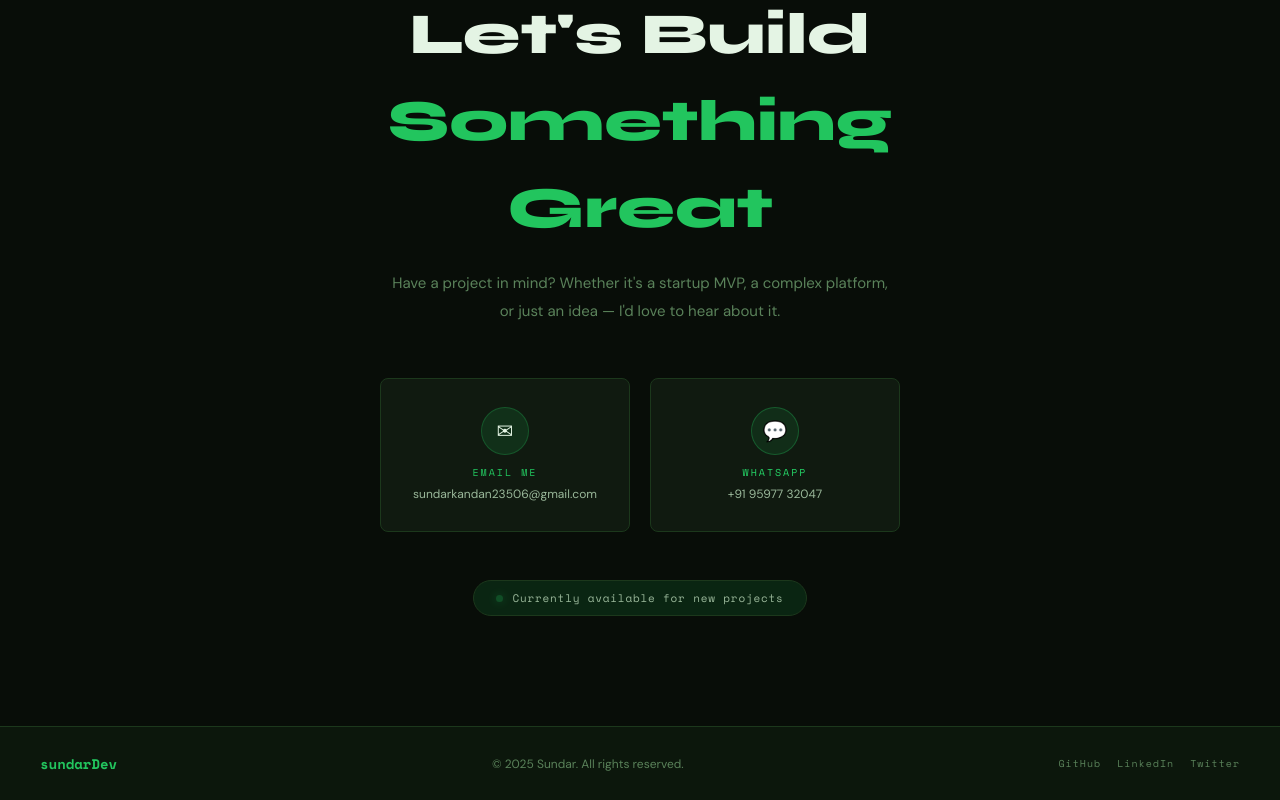
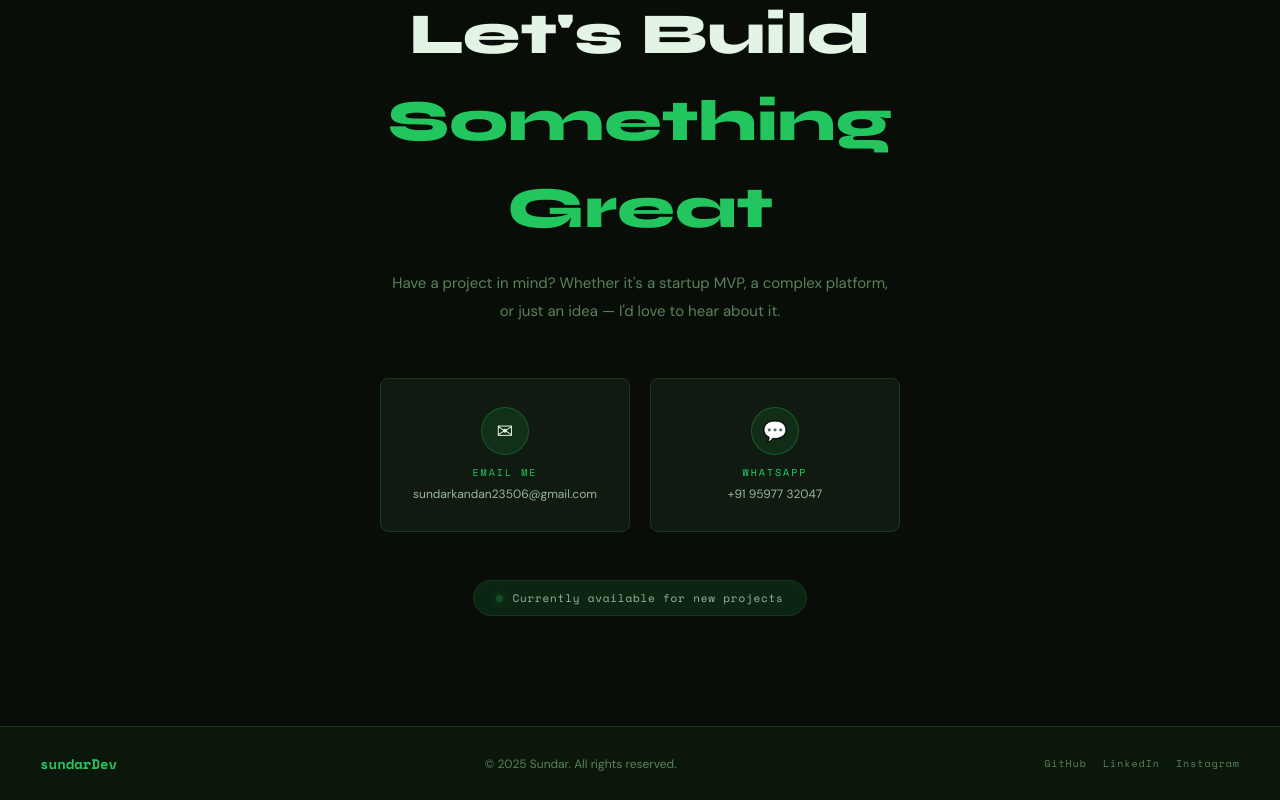
Before and after one commit to sundarkandan/freelance, a React (Vite) app: page / in a window 1280 px wide. Shown: the part 3748-4548 px from the top of the page. Built offline with nearby package versions, Linux system fonts and the light colour scheme.

Commit message:
working_links

```diff
--- a/src/component/FreeLance.jsx
+++ b/src/component/FreeLance.jsx
@@ -768,10 +768,10 @@ function Footer({t}){
         <span style={{fontFamily:"'Space Mono',monospace",fontSize:14,fontWeight:700,color:t.accent}}>sundarDev</span>
         <span style={{fontFamily:"'DM Sans',sans-serif",fontSize:12,color:t.textMuted}}>© 2025 Sundar. All rights reserved.</span>
         <div style={{display:"flex",gap:16}}>
-          {["GitHub","LinkedIn","Twitter"].map(s=>(
-            <a key={s} href="#" style={{fontFamily:"'Space Mono',monospace",fontSize:10,color:t.textMuted,textDecoration:"none",letterSpacing:1,transition:"color 0.2s"}}
+          {[{text:"GitHub" ,urls:"https://github.com/sundarkandan/"},{text:"LinkedIn",urls:"https://www.linkedin.com/in/sundar-kandan/"},{text:"Instagram",urls:"https://www.instagram.com/sundardev_2006/"}].map(s=>(
+            <a className="cursor-pointer" key={s} onClick={()=>window.open(s.urls)} style={{fontFamily:"'Space Mono',monospace",fontSize:10,color:t.textMuted,textDecoration:"none",letterSpacing:1,transition:"color 0.2s"}}
               onMouseEnter={e=>e.target.style.color=t.accent}
-              onMouseLeave={e=>e.target.style.color=t.textMuted}>{s}</a>
+              onMouseLeave={e=>e.target.style.color=t.textMuted}>{s.text}</a>
           ))}
         </div>
       </div>
```
